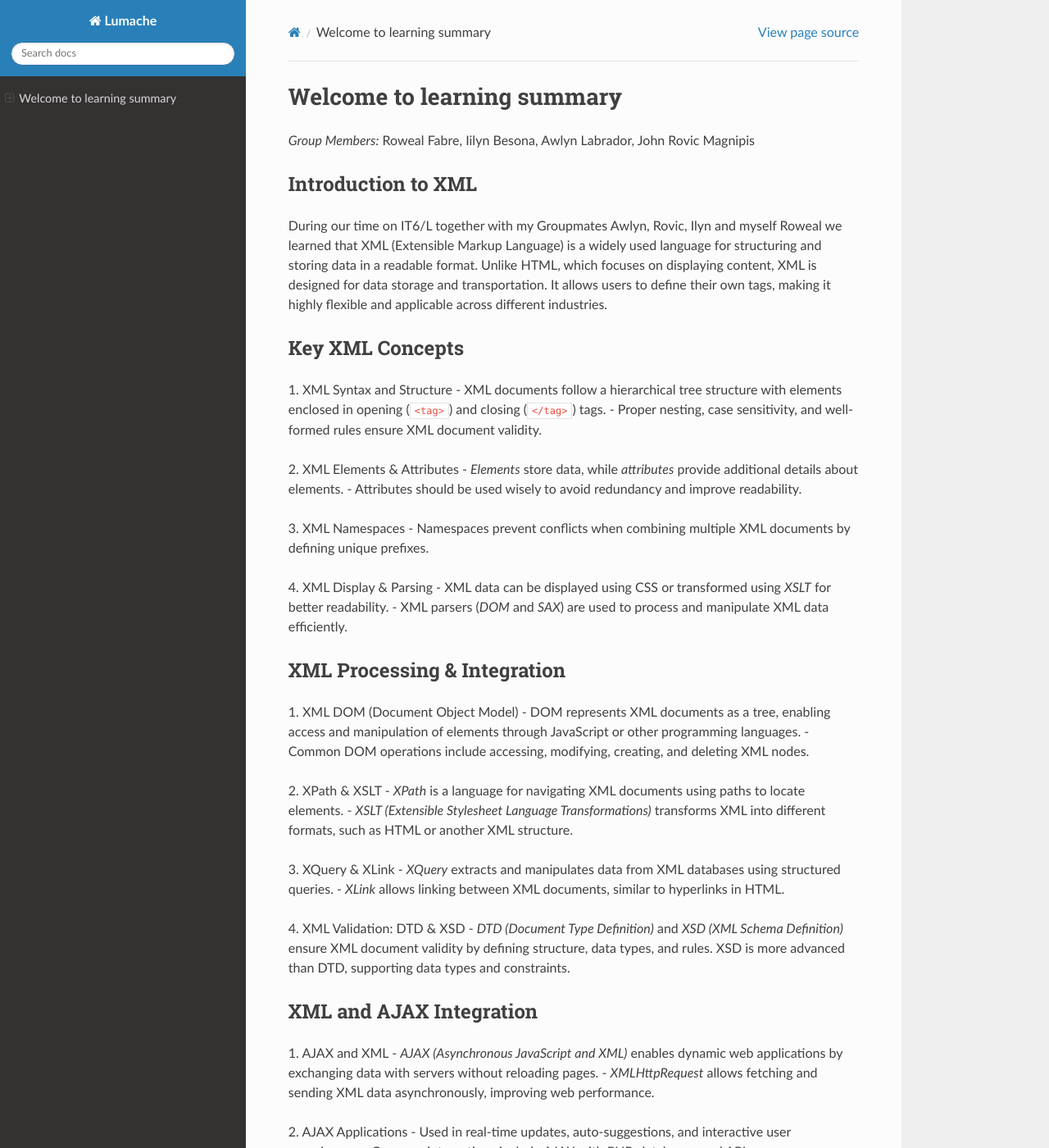
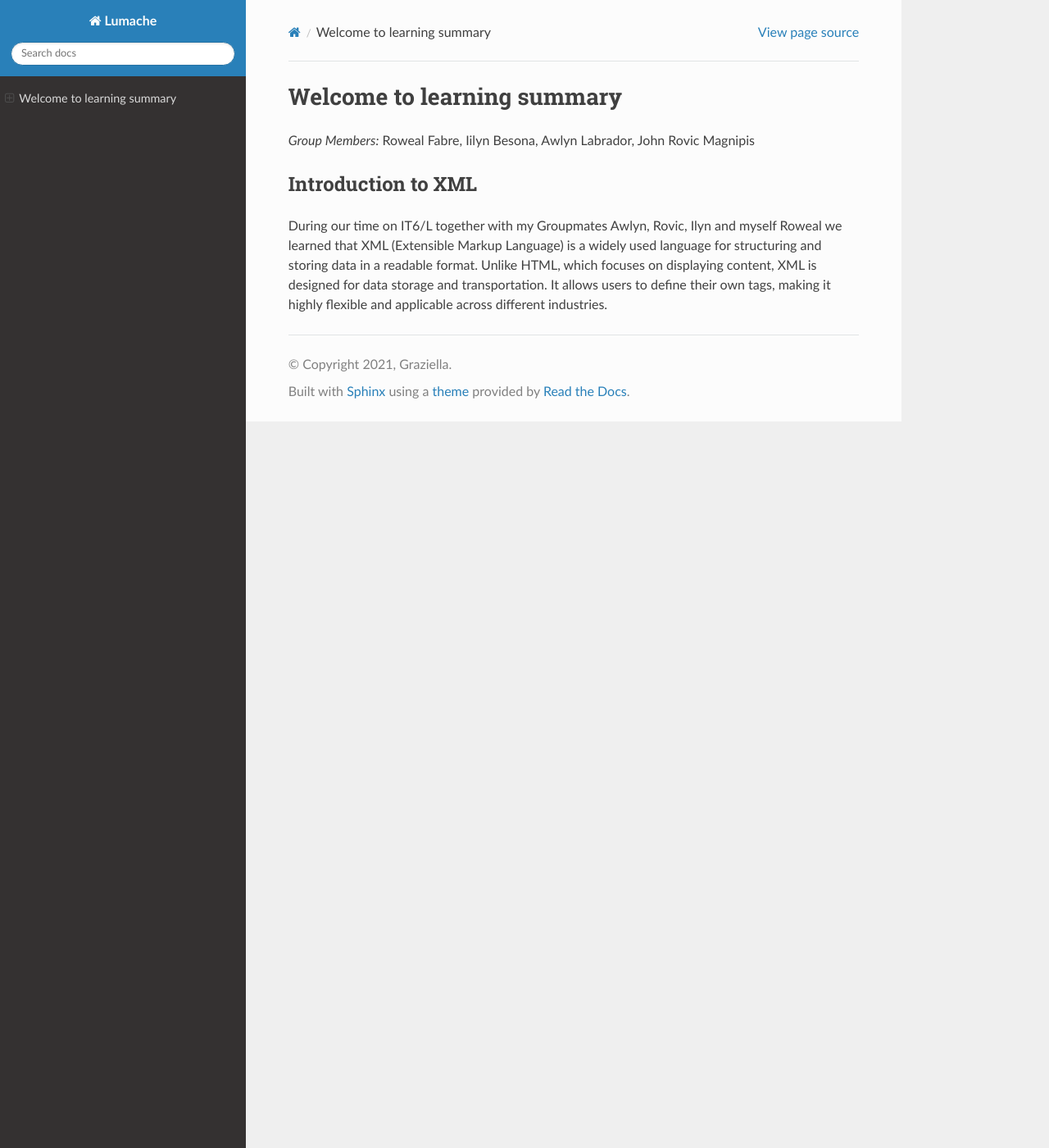
Before and after one commit to 090602/Fabre-Besona-Magnipis-Labrador-XML-Summary, a Sphinx documentation site: the page built from docs/source/index.rst, in a window 1280 px wide and 1400 px high. Shown: the whole window at 82% size. Built offline with Sphinx 7.4.7 and the Read the Docs theme 3.1.0, drawn with Linux system fonts in a browser that asks for light colours; some of the changed text lies outside the part shown.

Commit message:
Update index.rst

```diff
--- a/docs/source/index.rst
+++ b/docs/source/index.rst
@@ -6,90 +6,3 @@ Welcome to learning summary
 Introduction to XML
 -------------------
 During our time on IT6/L together with my Groupmates Awlyn, Rovic, Ilyn and myself Roweal we learned that XML (Extensible Markup Language) is a widely used language for structuring and storing data in a readable format. Unlike HTML, which focuses on displaying content, XML is designed for data storage and transportation. It allows users to define their own tags, making it highly flexible and applicable across different industries.
-
-Key XML Concepts
-----------------
-
-1. XML Syntax and Structure
-- XML documents follow a hierarchical tree structure with elements enclosed in opening (``<tag>``) and closing (``</tag>``) tags.
-- Proper nesting, case sensitivity, and well-formed rules ensure XML document validity.
-
-
-2. XML Elements & Attributes
-- *Elements* store data, while *attributes* provide additional details about elements.
-- Attributes should be used wisely to avoid redundancy and improve readability.
-
-
-3. XML Namespaces
-- Namespaces prevent conflicts when combining multiple XML documents by defining unique prefixes.
-
-
-4. XML Display & Parsing
-- XML data can be displayed using CSS or transformed using *XSLT* for better readability.
-- XML parsers (*DOM* and *SAX*) are used to process and manipulate XML data efficiently.
-
-XML Processing & Integration
-----------------------------
-
-1. XML DOM (Document Object Model)
-- DOM represents XML documents as a tree, enabling access and manipulation of elements through JavaScript or other programming languages.
-- Common DOM operations include accessing, modifying, creating, and deleting XML nodes.
-
-
-2. XPath & XSLT
-- *XPath* is a language for navigating XML documents using paths to locate elements.
-- *XSLT (Extensible Stylesheet Language Transformations)* transforms XML into different formats, such as HTML or another XML structure.
-
-3. XQuery & XLink
-- *XQuery* extracts and manipulates data from XML databases using structured queries.
-- *XLink* allows linking between XML documents, similar to hyperlinks in HTML.
-
-4. XML Validation: DTD & XSD
-- *DTD (Document Type Definition)* and *XSD (XML Schema Definition)* ensure XML document validity by defining structure, data types, and rules.
-XSD is more advanced than DTD, supporting data types and constraints.
-
-
-XML and AJAX Integration
-------------------------
-
-1. AJAX and XML
-- *AJAX (Asynchronous JavaScript and XML)* enables dynamic web applications by exchanging data with servers without reloading pages.
-- *XMLHttpRequest* allows fetching and sending XML data asynchronously, improving web performance.
-
-2. AJAX Applications
-- Used in real-time updates, auto-suggestions, and interactive user experiences.
-- Common integrations include AJAX with PHP, databases, and APIs.
-
-
-Real-World Applications of XML
-------------------------------
-- *Web Services:* XML is the backbone of *SOAP* and *REST APIs* for data exchange.
-- *Data Storage & Transfer:* Used in *configuration files, RSS feeds, and document storage*.
-- *E-commerce & Banking:* Ensures secure and structured data handling.
-- *Software Development:* Plays a key role in *UI definitions, application settings, and data representation*.
-
-Critical Analysis
------------------
-
-Strengths:
-
-1. Platform-independent and human-readable.
-2. Flexible and widely supported in software applications.
-3. Essential for data exchange in web services and APIs.
-
-
-Weaknesses:
-
-1. Can be verbose compared to *JSON*.
-2. Processing large XML files may require high computational resources.
-
-
-
-Alternative Approaches:
-
-- *JSON* is often preferred for lightweight data transfer in web applications.
-- *YAML* is another alternative for human-readable data serialization.
-
-Conclusion
-----------
-In conclusion together with my groupmates we conclude that Understanding XML is crucial in IT, particularly in web development, data management, and system integration. It plays a vital role in modern applications and remains a key technology despite alternatives like JSON. Our study and discussion of XML concepts have strengthened our understanding of data structuring, validation, and real-world implementations.
```
